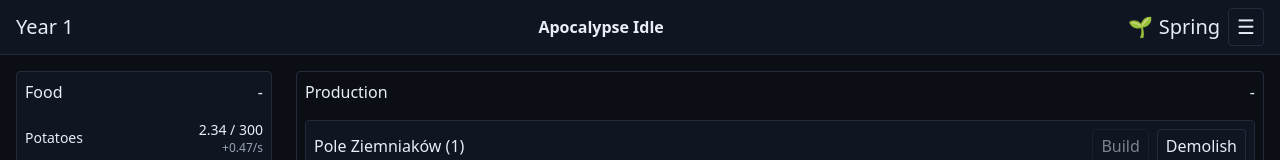
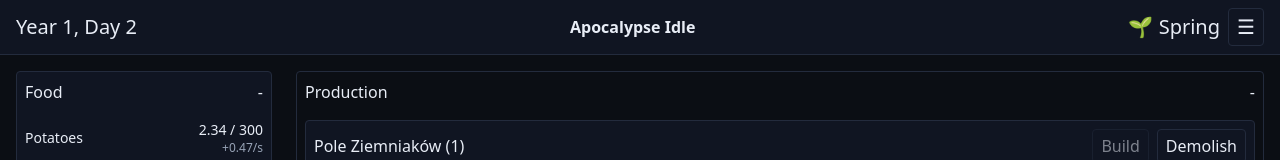
Before and after one commit to mikisz/apocalypse-idle, a React (Vite) app: page / in a window 1280 px wide. Shown: the top 160 px of the page. Built offline with nearby package versions, Linux system fonts and the light colour scheme.

Commit message:
Add day calculation and display

```diff
--- a/src/components/TopBar.jsx
+++ b/src/components/TopBar.jsx
@@ -11,7 +11,7 @@ export default function TopBar() {
 
   return (
     <header className="flex items-center justify-between px-4 py-2 border-b border-stroke bg-bg2">
-      <span className="tabular-nums text-xl">Year {time.year}</span>
+      <span className="tabular-nums text-xl">Year {time.year}, Day {time.day}</span>
       <h1 className="font-semibold">Apocalypse Idle</h1>
       <div className="relative flex items-center gap-2">
         <button
--- a/src/engine/time.js
+++ b/src/engine/time.js
@@ -7,6 +7,11 @@ export const SEASONS = [
   { id: 'winter', label: 'Winter', icon: '❄️', multipliers: { FOOD: 0.0, RAW: 0.8 } },
 ];
 
+// Each season lasts 90 days for a 360-day year
+export const DAYS_PER_SEASON = 90;
+export const DAYS_PER_YEAR = DAYS_PER_SEASON * SEASONS.length;
+export const SECONDS_PER_DAY = SEASON_DURATION / DAYS_PER_SEASON;
+
 export function initSeasons() {
   return SEASONS.map((s) => ({ ...s }));
 }
@@ -15,9 +20,12 @@ export function getTimeBreakdown(state) {
   const seconds = state?.gameTime?.seconds || 0;
   const seasonIndex = Math.floor(seconds / SEASON_DURATION) % SEASONS.length;
   const season = SEASONS[seasonIndex];
-  const year = Math.floor(seconds / (SEASON_DURATION * SEASONS.length)) + 1;
+  const yearDuration = SEASON_DURATION * SEASONS.length;
+  const year = Math.floor(seconds / yearDuration) + 1;
+  const secondsInYear = seconds % yearDuration;
+  const day = Math.floor(secondsInYear / SECONDS_PER_DAY) + 1;
   const secondsInSeason = seconds % SEASON_DURATION;
-  return { year, season, secondsInSeason };
+  return { year, day, season, secondsInSeason };
 }
 
 export function getYear(state) {
```
